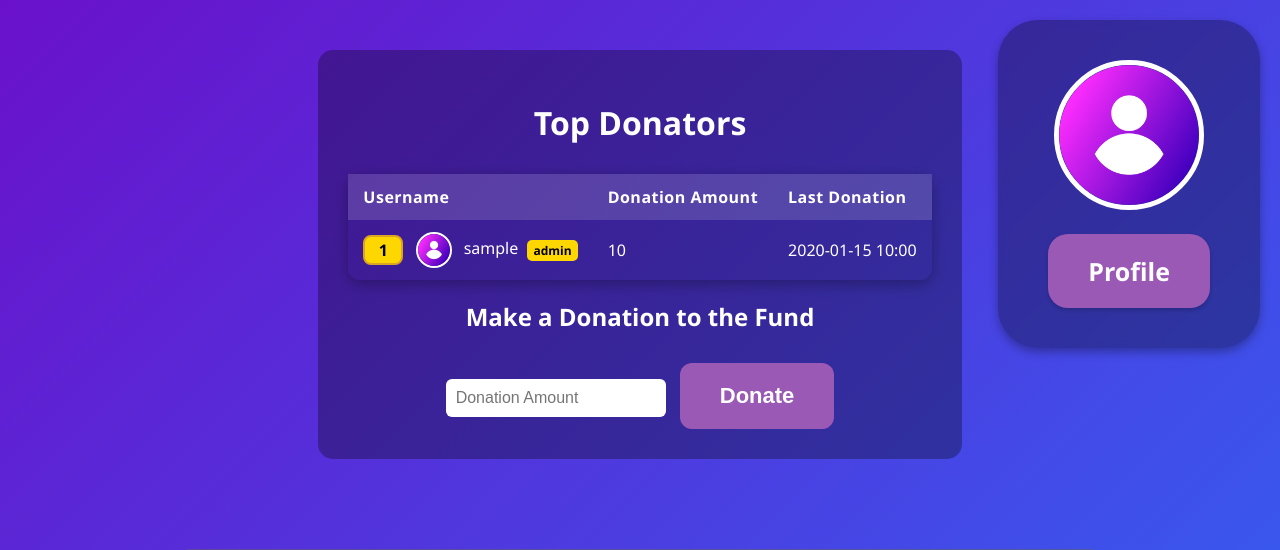
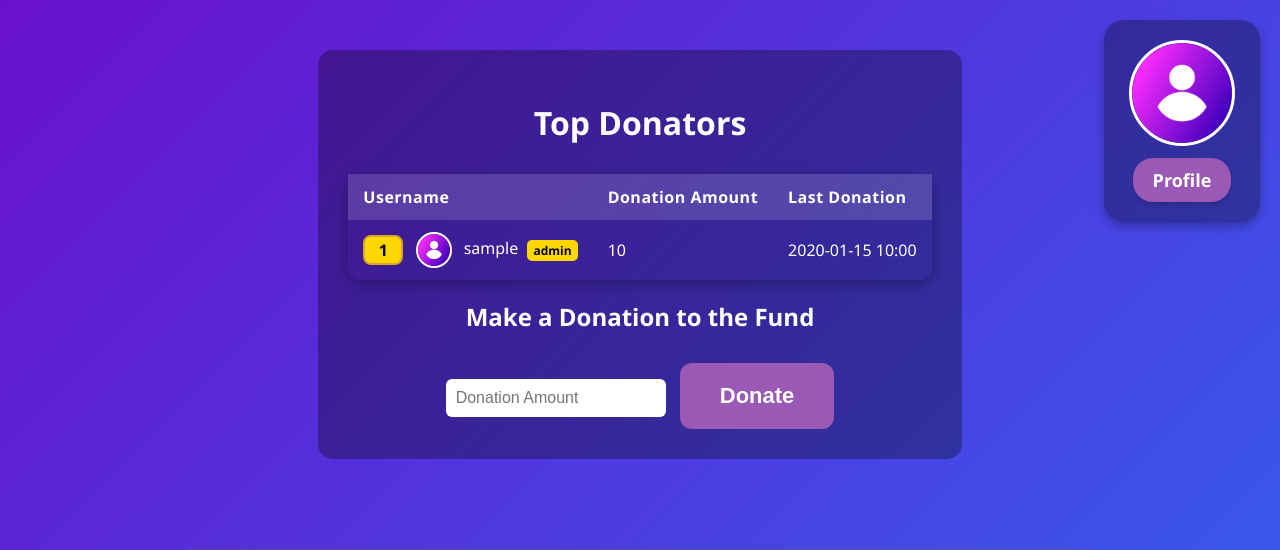
Before and after one commit to sm1le-devops/top_donators, a FastAPI app: template templates/welcome.html in a window 1280 px wide. Shown: the top 550 px of the page. Run offline with FastAPI, Linux system fonts and the light colour scheme; the template is opened without the code that fills it: most values are stand-ins (such as "Sample title", 1, 10 or a date in 2020); parts of the project's set-up code (start-up, migrations or seed data) failed here and were passed over.

Commit message:
update profile1

```diff
--- a/routers/auth.py
+++ b/routers/auth.py
@@ -30,7 +30,7 @@ pwd_context = CryptContext(schemes=["bcrypt"], deprecated="auto")
 load_dotenv()
 stripe.api_key = os.getenv("STRIPE_SECRET_KEY")
 WEBHOOK_SECRET = os.getenv("STRIPE_WEBHOOK_SECRET")
-YOUR_DOMAIN = os.getenv("YOUR_DOMAIN", "https://top-donators1.onrender.com")
+YOUR_DOMAIN = os.getenv("YOUR_DOMAIN", "https://top-donators.onrender.com")
 UPLOAD_AVATAR_DIR = "/static/avatars"
 MAX_AVATAR_SIZE = 10 * 1024 * 1024
 os.makedirs(UPLOAD_AVATAR_DIR, exist_ok=True)
--- a/static/css/welcome.css
+++ b/static/css/welcome.css
@@ -152,20 +152,20 @@ button:hover { background-color: #8e44ad; }
   display: flex;
   flex-direction: column;
   align-items: center;
-  gap: 24px; /* увеличено расстояние между элементами */
+  gap: 12px; /* увеличено расстояние между элементами */
   background: rgba(0, 0, 0, 0.3);
-  padding: 40px 50px; /* увеличены отступы */
-  border-radius: 40px; /* закругление чуть больше */
+  padding: 20px 25px; /* увеличены отступы */
+  border-radius: 20px; /* закругление чуть больше */
   box-shadow: 0 4px 10px rgba(0, 0, 0, 0.3);
   backdrop-filter: blur(5px);
   transition: all 0.3s ease; /* плавное масштабирование */
 }
 .profile-top-right img.avatar-large {
-  width: 140px;  /* увеличен размер */
-  height: 140px; /* увеличен размер */
+  width: 100px;  /* увеличен размер */
+  height: 100px; /* увеличен размер */
   border-radius: 50%;
   object-fit: cover;
-  border: 5px solid white; /* увеличена граница */
+  border: 3px solid white; /* увеличена граница */
   transition: transform 0.3s ease; /* плавная анимация */
 }
 .profile-top-right img.avatar-large:hover {
@@ -174,14 +174,14 @@ button:hover { background-color: #8e44ad; }
 .profile-top-right a {
   background-color: #9b59b6;
   color: white;
-  padding: 20px 40px; /* увеличены отступы */
+  padding: 10px 20px; /* увеличены отступы */
   border-radius: 20px; /* чуть больше скругление */
   text-decoration: none;
   font-weight: bold;
   box-shadow: 0 2px 5px rgba(0, 0, 0, 0.2);
   transition: background-color 0.3s ease, transform 0.3s ease;
   display: inline-block;
-  font-size: 25px; /* увеличен размер шрифта */
+  font-size: 18px; /* увеличен размер шрифта */
 }
 .profile-top-right a:hover {
   background-color: #8e44ad;
```
